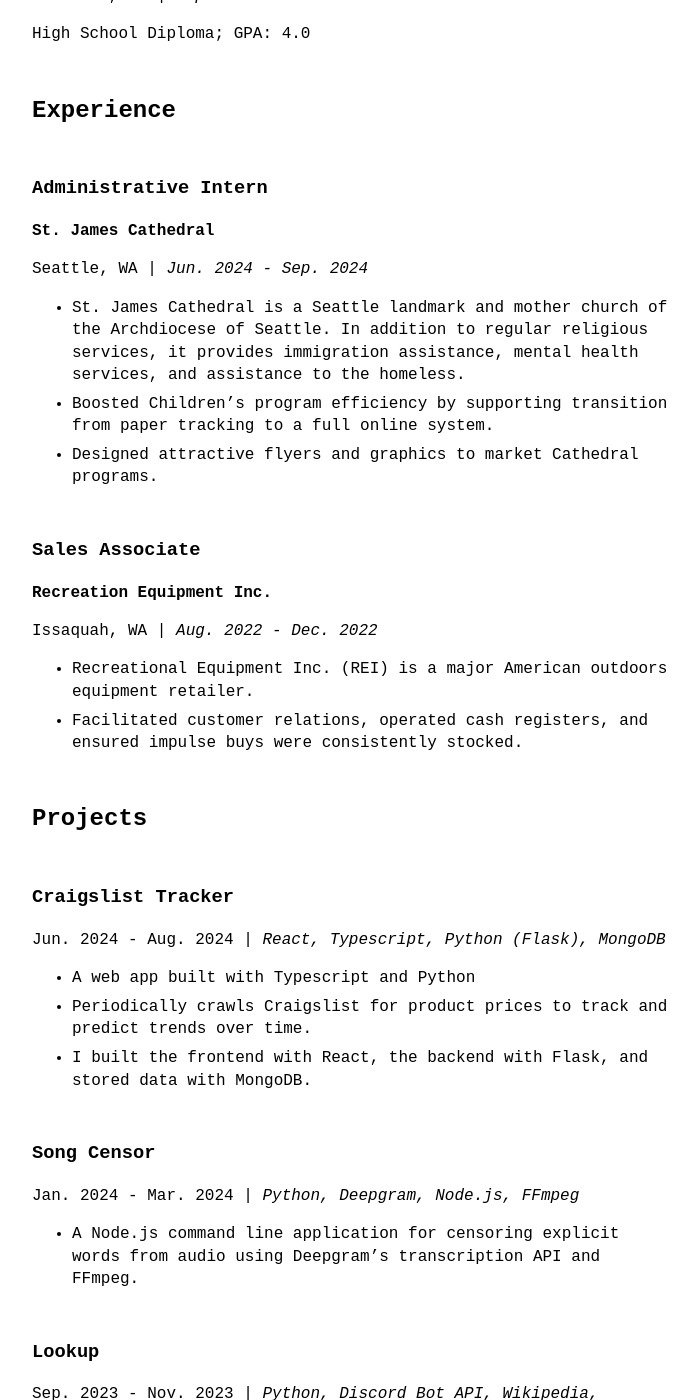
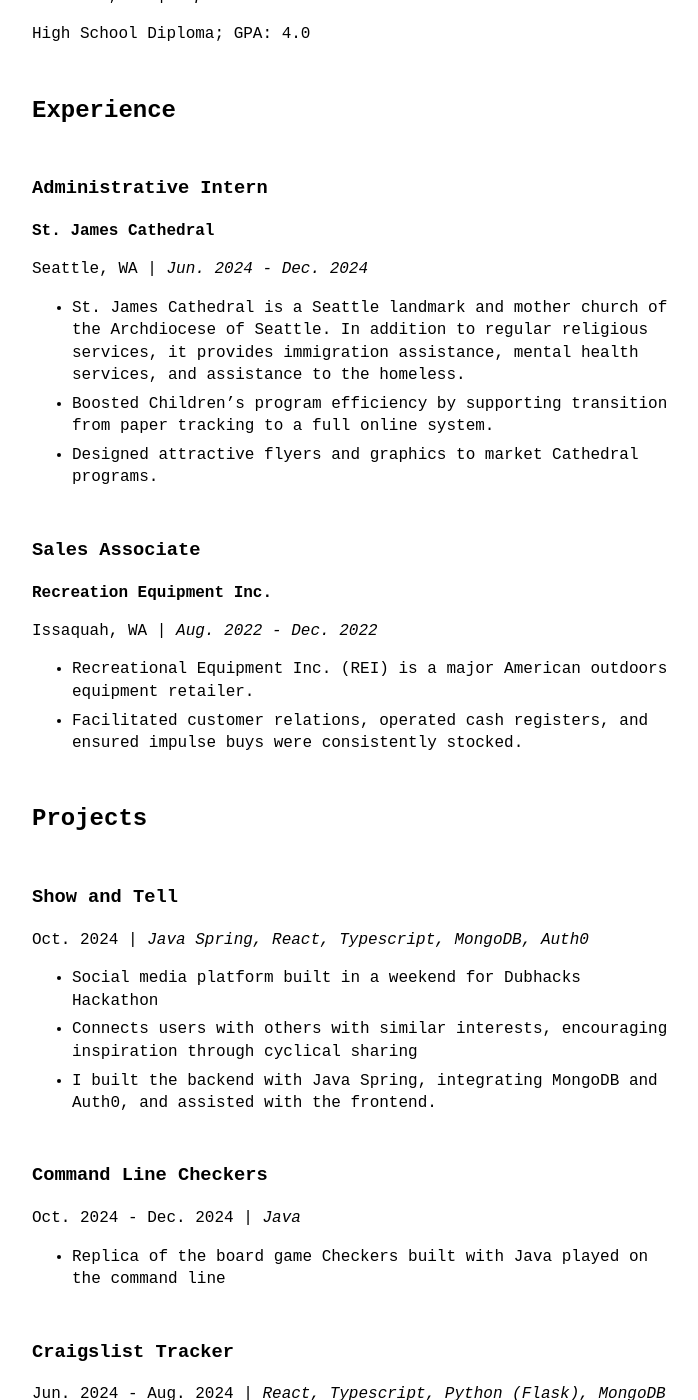
Before and after one commit to jbko6/PersonalWebsiteV5, a Jekyll site: the page built from index.md, in a window 1280 px wide and 1400 px high, scrolled down 1231 px. Shown: the whole window, without its empty margins (288-986 px from the left). Built offline with Jekyll 4.4.1, drawn with Linux system fonts in a browser that asks for light colours.

Commit message:
update resume

```diff
--- a/_data/resume.yml
+++ b/_data/resume.yml
@@ -16,7 +16,7 @@
 
 experience:
   - position: Administrative Intern
-    years: Jun. 2024 - Sep. 2024
+    years: Jun. 2024 - Dec. 2024
     employer: St. James Cathedral
     location: Seattle, WA
     details:
@@ -32,6 +32,18 @@
       - Facilitated customer relations, operated cash registers, and ensured impulse buys were consistently stocked.
 
 projects:
+  - title: Show and Tell
+    tools: Java Spring, React, Typescript, MongoDB, Auth0
+    years: Oct. 2024
+    details:
+      - Social media platform built in a weekend for Dubhacks Hackathon
+      - Connects users with others with similar interests, encouraging inspiration through cyclical sharing
+      - I built the backend with Java Spring, integrating MongoDB and Auth0, and assisted with the frontend.
+  - title: Command Line Checkers
+    tools: Java
+    years: Oct. 2024 - Dec. 2024
+    details:
+      - Replica of the board game Checkers built with Java played on the command line
   - title: Craigslist Tracker
     tools: React, Typescript, Python (Flask), MongoDB
     years: Jun. 2024 - Aug. 2024
```
